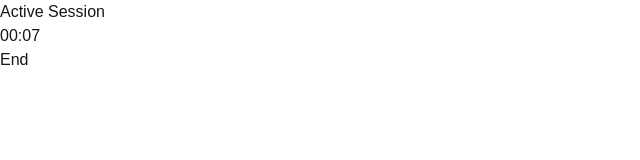
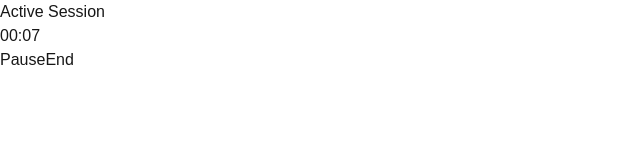
Before and after one commit to jkhan31/inkkeeper, a Next.js app: page /session/active in a window 1280 px wide. Shown: the top 160 px of the page, without its empty margins (0-640 px from the left). Built offline with nearby package versions, Linux system fonts and the light colour scheme.

Commit message:
feat: add pause/resume with accurate paused time exclusion

```diff
--- a/app/session/active/page.tsx
+++ b/app/session/active/page.tsx
@@ -7,11 +7,17 @@ export default function Active() {
     const router = useRouter()
 
     const startTimeRef = useRef<number>(Date.now())
+    const pausedDurationRef = useRef<number>(0)
+    const pauseStartRef = useRef<number | null>(null)
+
     const [elapsedTime, setElapsedTime] = useState(0)
+    const [isPaused, setIsPaused] = useState(false)
 
     useEffect(() => {
         const interval = setInterval(() => {
-            setElapsedTime(Date.now() - startTimeRef.current)
+            if (pauseStartRef.current === null) {
+                setElapsedTime(Date.now() - startTimeRef.current - pausedDurationRef.current)
+            }
         }, 1000)
 
         return () => clearInterval(interval)
@@ -26,6 +32,21 @@ export default function Active() {
             .padStart(2, '0')}`
     }
 
+    const handlePauseResume = () => {
+        if (isPaused) {
+            // Resume
+            if (pauseStartRef.current !== null) {
+                pausedDurationRef.current += Date.now() - pauseStartRef.current
+                pauseStartRef.current = null
+            }
+            setIsPaused(false)
+        } else {
+            // Pause
+            pauseStartRef.current = Date.now()
+            setIsPaused(true)
+        }
+    }
+
     const handleEnd = () => {
         router.push('/dashboard')
     }
@@ -34,6 +55,9 @@ export default function Active() {
         <main>
             <h1>Active Session</h1>
             <div>{formatTime(elapsedTime)}</div>
+            <button onClick={handlePauseResume}>
+                {isPaused ? 'Resume' : 'Pause'}
+            </button>
             <button onClick={handleEnd}>End</button>
         </main>
     )
```
